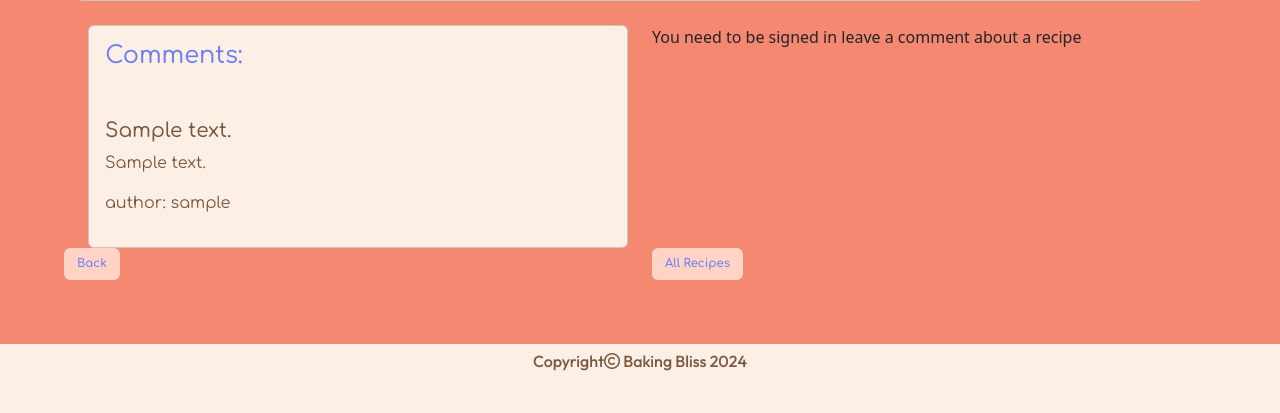
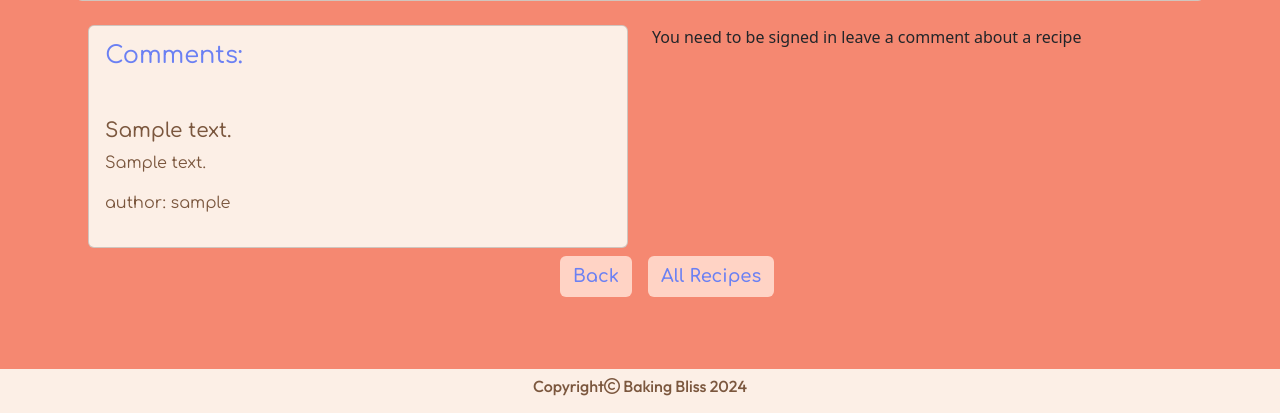
Before and after one commit to cgalpin92/pp4_django_project_baking_bliss, a Django app: a page that uses recipes/templates/recipes/recipe_details.html in a window 1280 px wide. Shown: the part 983-1396 px from the top of the page. Before the commit the page ends 1354 px from the top, so only its background shows below. Run offline with Django 4.2, Linux system fonts and the light colour scheme; tables that the repository leaves empty hold one stand-in row (values such as "Sample post"); some libraries are stand-ins or nearby versions; some web fonts are replaced.

Commit message:
add bootstrap styling and font-size styling to back button and All Recipe button in recipe_details.html

```diff
--- a/recipes/templates/recipes/recipe_details.html
+++ b/recipes/templates/recipes/recipe_details.html
@@ -136,11 +136,13 @@
         </div>
     </div>
     <div class="row">
-        <div class="col">
-            <button onclick="window.history.back();" type="button" class="btn font-two lilac-font">Back</button>
+        <div class="col d-flex justify-content-end p-2">
+            <button onclick="window.history.back();" type="button"
+                class="btn font-two lilac-font font-size">Back</button>
         </div>
-        <div class="col">
-            <a href="{% url 'recipes' %}"><button type="button" class="btn font-two lilac-font">All Recipes</button></a>
+        <div class="col d-flex justify-content-start p-2">
+            <a href="{% url 'recipes' %}"><button type="button" class="btn font-two lilac-font font-size">All
+                    Recipes</button></a>
         </div>
     </div>
 </div>
--- a/static/css/style.css
+++ b/static/css/style.css
@@ -28,6 +28,8 @@ a {
 .font-three {
     font-family: 'Playfair Display', sans-serif;
 }
+
+
 
 .cream-color {
     background-color: #FCEFE6;
@@ -222,6 +224,10 @@ footer {
     #message-alignment {
         font-size: 60%;
     }
+
+    .font-size {
+        font-size: small;
+    }
 }
 
 @media screen and (min-width: 768px) {
@@ -276,6 +282,10 @@ footer {
         padding-bottom: 3%;
         padding-left: 42%;
 
+    }
+
+    .font-size {
+        font-size: large;
     }
 
     #method {
```
